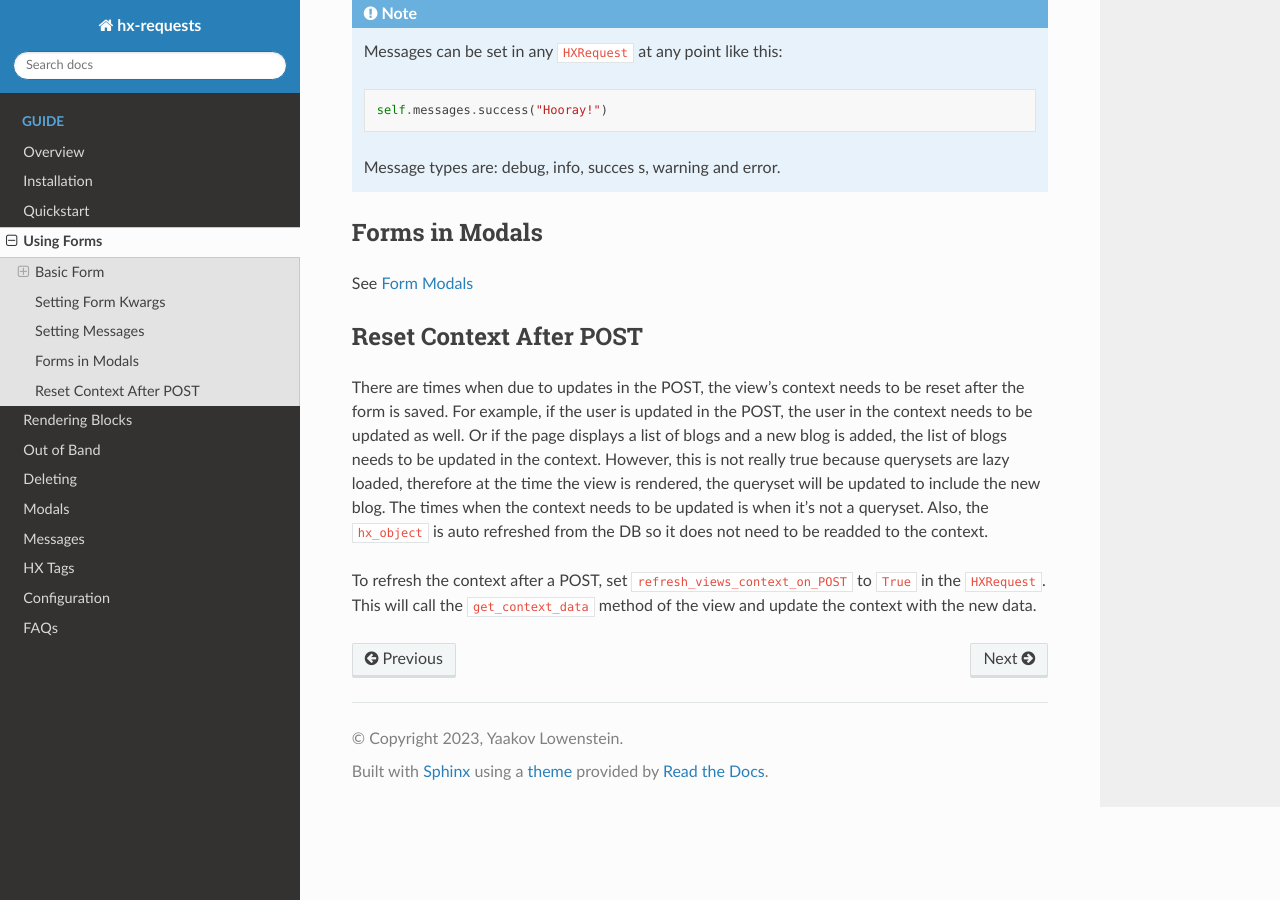
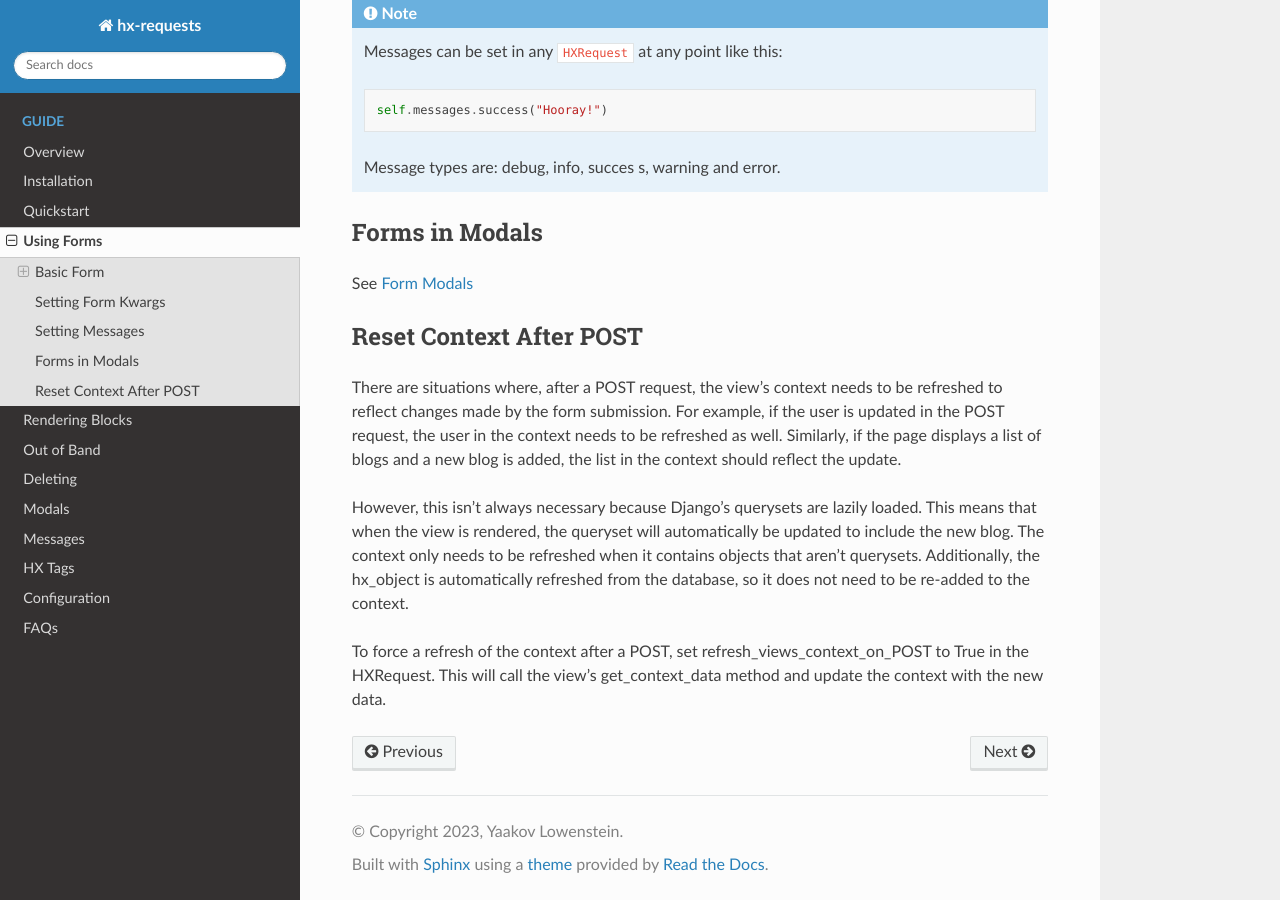
Before and after one commit to yaakovLowenstein/hx-requests, a Sphinx documentation site: the page built from docs/guide/forms.rst, in a window 1280 px wide and 900 px high, scrolled down 3772 px. Built offline with Sphinx 7.4.7 and the Read the Docs theme 2.0.0, drawn with Linux system fonts in a browser that asks for light colours; pages that are not in the unit, such as notebooks, are missing from menus.

```diff
--- a/docs/guide/forms.rst
+++ b/docs/guide/forms.rst
@@ -191,12 +191,14 @@ See :ref:`Form Modals`
 Reset Context After POST
 ------------------------
 
-There are times when due to updates in the POST, the view's context needs to be reset after the form is saved.
-For example, if the user is updated in the POST, the user in the context needs to be updated as well.
-Or if the page displays a list of blogs and a new blog is added, the list of blogs needs to be updated in the context.
-However, this is not really true because querysets are lazy loaded, therefore at the time the view is rendered,
-the queryset will be updated to include the new blog. The times when the context needs to be updated is when it's
-not a queryset. Also, the :code:`hx_object` is auto refreshed from the DB so it does not need to be readded to the context.
+There are situations where, after a POST request, the view's context needs to be refreshed to reflect changes made by the form
+submission. For example, if the user is updated in the POST request, the user in the context needs to be refreshed as well.
+Similarly, if the page displays a list of blogs and a new blog is added, the list in the context should reflect the update.
 
-To refresh the context after a POST, set :code:`refresh_views_context_on_POST` to :code:`True` in the :code:`HXRequest`.
-This will call the :code:`get_context_data` method of the view and update the context with the new data.
+However, this isn't always necessary because Django's querysets are lazily loaded. This means that when the view is rendered,
+the queryset will automatically be updated to include the new blog. The context only needs to be refreshed when it contains
+objects that aren't querysets. Additionally, the hx_object is automatically refreshed from the database, so it does not need
+to be re-added to the context.
+
+To force a refresh of the context after a POST, set refresh_views_context_on_POST to True in the HXRequest. This will call the
+view's get_context_data method and update the context with the new data.
```
Also changed, not shown: 1 other file.
